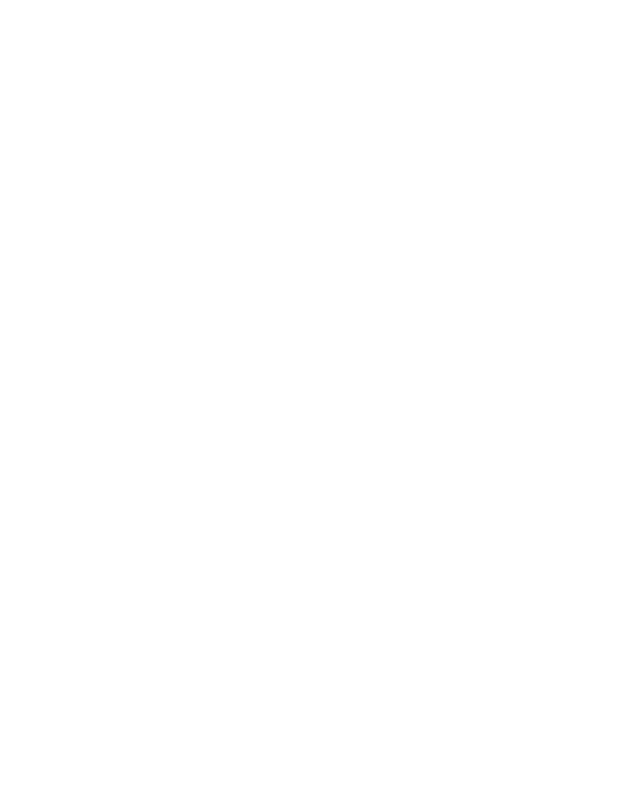
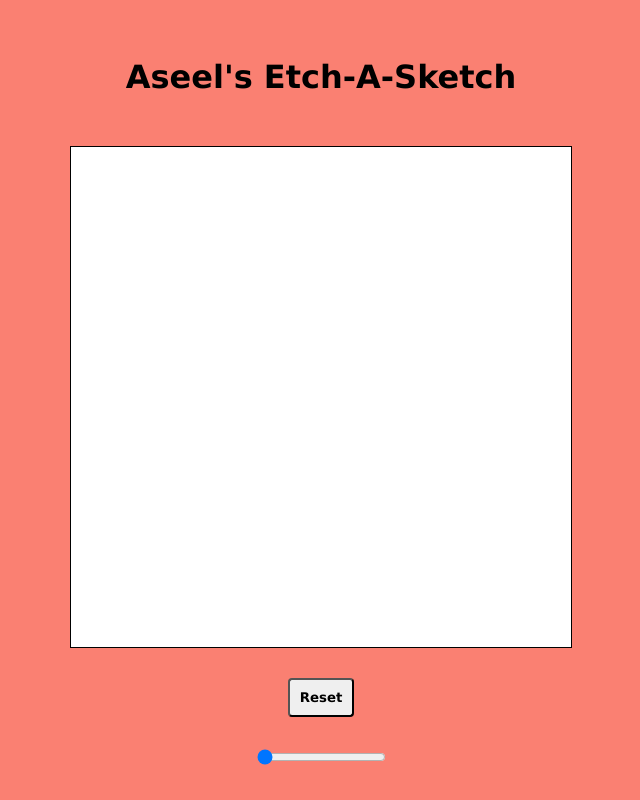
Before and after one commit to AseelAlnassiry/Etch-a-Sketch, a plain HTML site: page index.html in a window 1280 px wide. Shown: the whole page, without its empty margins (319-959 px from the left). Drawn offline with Linux system fonts and the light colour scheme.

Commit message:
added the pad and a reset button

```diff
--- a/index.html
+++ b/index.html
@@ -9,6 +9,9 @@
     <link rel="stylesheet" href="/styles.css">
   </head>
   <body>
+    <div id="header-div">Aseel's Etch-A-Sketch</div>
     <div id="main-container"></div>
+    <button id="reset-button">Reset</button>
+    <input type="range" min="16" max="100" value="16">
   </body>
 </html>
--- a/script.js
+++ b/script.js
@@ -1,8 +1,21 @@
 const mainContainer = document.querySelector("#main-container");
+const resetButton = document.querySelector("#reset-button");
 let pixelBoxes = [];
 
-for (i = 0; i < 16; i++) {
+for (i = 0; i < 16 * 16; i++) {
   pixelBoxes[i] = document.createElement("div");
   pixelBoxes[i].setAttribute("class", "pixel-box");
   mainContainer.appendChild(pixelBoxes[i]);
 }
+
+pixelBoxes.forEach((pixelBox) => {
+  pixelBox.addEventListener("mouseover", () => {
+    pixelBox.setAttribute("style", "background-color: black");
+  });
+});
+
+resetButton.addEventListener("click", () => {
+  pixelBoxes.forEach((pixelBox) => {
+    pixelBox.setAttribute("style", "background-color: white");
+  });
+});
--- a/styles.css
+++ b/styles.css
@@ -1,8 +1,40 @@
-.main-container {
-  display: flexbox;
+body {
+  display: flex;
+  flex-direction: column;
+  align-items: center;
+  background-color: salmon;
+
+}
+
+#header-div {
+  margin: 50px;
+  font-size: 32px;
+  font-family: 'Lucida Sans', 'Lucida Sans Regular', 'Lucida Grande', 'Lucida Sans Unicode', Geneva, Verdana, sans-serif;
+  font-weight: bold;
+}
+
+#main-container {
+  width: 500px;
+  height: 500px;
+  display: flex;
+  justify-content: center;
+  padding: 0px;
+  border: solid 1px;
+  flex-wrap: wrap;
 }
 
 .pixel-box {
   margin: 0;
-  background-color: red;
+  background-color: white;
+  width: 6.25%;
+  height: 6.25%;
 }
+
+#reset-button {
+  margin: 30px;
+  padding: 10px;
+  font-family: 'Lucida Sans', 'Lucida Sans Regular', 'Lucida Grande', 'Lucida Sans Unicode', Geneva, Verdana, sans-serif;
+  font-weight: bold;
+  border-radius: 4px;
+
+}
```
